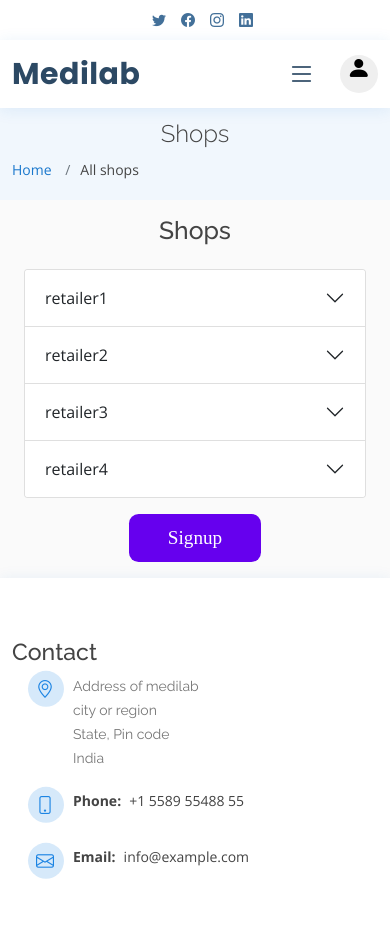
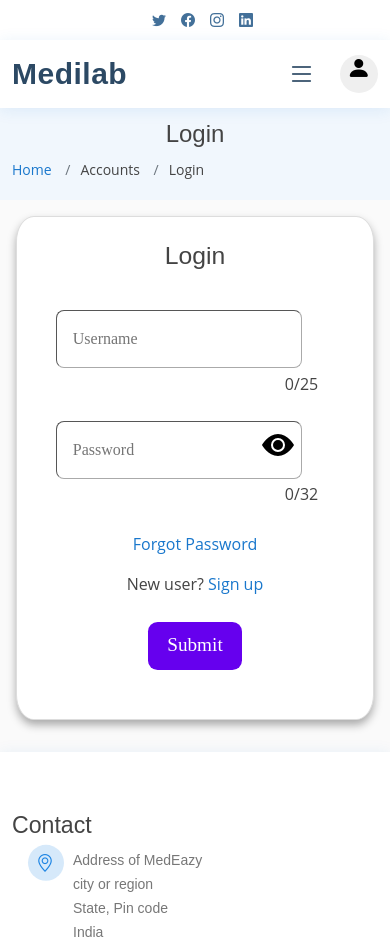
Before and after one commit to Kiran123456-sys/MedEazy, a plain HTML site: page shops.html in a window 390 px wide. Shown: the top 947 px of the page. Drawn offline with nearby package versions, Linux system fonts and the light colour scheme.

Commit message:
Update shops.html

```diff
--- a/shops.html
+++ b/shops.html
@@ -10,7 +10,9 @@
     <link href="/assets/img/apple-touch-icon.png" rel="apple-touch-icon">
 
     <!-- Google Fonts -->
-    <link href="https://fonts.googleapis.com/css?family=Open+Sans:300,300i,400,400i,600,600i,700,700i|Raleway:300,300i,400,400i,500,500i,600,600i,700,700i|Poppins:300,300i,400,400i,500,500i,600,600i,700,700i" rel="stylesheet">
+    <link rel="preconnect" href="https://fonts.googleapis.com">
+    <link rel="preconnect" href="https://fonts.gstatic.com" crossorigin>
+    <link href="https://fonts.googleapis.com/css2?family=Courgette&display=swap" rel="stylesheet">
 
     <!-- Vendor CSS Files -->
     <link href="/assets/vendor/fontawesome-free/css/all.min.css" rel="stylesheet">
@@ -26,7 +28,11 @@
     <link href="/assets/css/style.css" rel="stylesheet">
     <link href="/css/style.css" rel="stylesheet">
 
-  <title>Shops</title>
+  <title>Login</title>
+  <link rel="stylesheet" href="/css/forms.css">
+  <script src="/js/forms.js" defer=""></script>
+  <script src="/js/login.js" defer=""></script>
+  <script src="/js/validators/util.js" defer=""></script>
   </head>
 
   <body>
@@ -51,10 +57,10 @@
       <ul>
         <li><a class="nav-link" href="/">Home</a></li>
 
-          <li><a href="login.html">Login</a></li>
+          <li><a href="" class="active">Login</a></li>
           <li><a href="signup.html">Signup</a></li>
 
-        <li><a class="nav-link active" href="/all">Shops</a></li>
+        <li><a class="nav-link" href="shops.html">Shops</a></li>
         <li><a class="nav-link scrollto" href="#about">About</a></li>
         <li><a class="nav-link" href="#contact">Contact</a></li>
       </ul>
@@ -63,7 +69,7 @@
         <button class="user-icon" type="button"><i class="bi bi-person-fill"></i></button>
         <ul>
 
-            <li><a href="login.html">Login</a></li>
+
             <li><a href="signup.html">Sign up</a></li>
 
         </ul>
@@ -79,105 +85,97 @@
     <div class="container">
 
       <div class="d-flex justify-content-between align-items-center">
-        <h2>Shops</h2>
+        <h2>Login</h2>
         <ol>
           <li><a href="/">Home</a></li>
-          <li>All shops</li>
+          <li>Accounts</li>
+          <li>Login</li>
         </ol>
       </div>
 
     </div>
   </section><!-- End Breadcrumbs Section -->
   <main>
-    <div class="container-flex">
-      <h2>Shops</h2>
+    <div class="form-container">
+
+      <form id="login" action="/auth/login?" method="post">
+        <div>
+          <h2 class="center">Login</h2>
+        </div>
         <div class="alerts-container">
+
+
+
+
 
 
   </div>
 
-      <div class="accordion" id="retailers">
-
-          <div class="accordion-item">
-            <p class="accordion-header" tabindex="0">
-              <button type="button" class="accordion-button collapsed" data-bs-toggle="collapse" data-bs-target="#ret0" aria-expanded="false" aria-controls="#ret0" id="heading0">retailer1</button>
-            </p>
-            <div class="accordion-collapse collapse" id="ret0" aria-labelledby="heading0" data-bs-parent="#retailers" >
-              <div class="accordion-body">
-                <ul class="dll">
-                  <li><span>Name: </span><span>retailer1</span></li>
-                  <li><span>Contact: </span><span>contact1></li>
-                  <li><span>Email: </span><span>gmail1</span></li>
-                  <li><span>Address: </span><span>address1</span></li>
-                </ul>
-                <p class="row">
-                  <a href="/profile?id=101" class="button small col-7">View profile</a>
-                </p>
+        <div>
+          <div class="field">
+            <label>
+              <input type="text" name="username" placeholder="Username" maxlength="25">
+              <span>Username:</span>
+            </label>
+            <p><span class="error"></span><span class="counter">6/25</span></p>
+            <p><span class="hint"></span></p>
           </div>
         </div>
+        <div>
+          <div class="field">
+            <label>
+              <i class="eye suffix password"></i>
+              <input type="password" name="password" placeholder="Password" maxlength="32" value="">
+              <span>Password:</span>
+            </label>
+            <p><span class="error"></span><span class="counter">15/32</span></p>
+            <p><span class="hint"></span></p>
+          </div>
+        </div>
+        <div>
+          <div class="center"><a class="toggleForm scrollto" href="#forgot">Forgot Password</a></div>
+        </div>
+        <div>
+          <div class="center">New user? <a href="/auth/register">Sign up</a></div>
+        </div>
+        <div>
+          <div class="field">
+            <button class="button">Submit</button>
+          </div>
+        </div>
+      </form>
+      <form id="forgot" class="hidden" action="/auth/forgot" method="get">
+        <div>
+          <h2 class="center">Forgot Password</h2>
+        </div>
+        <div class="alerts-container">
+
+
+
+
+
+
   </div>
 
-          <div class="accordion-item">
-            <p class="accordion-header" tabindex="0">
-              <button type="button" class="accordion-button collapsed" data-bs-toggle="collapse" data-bs-target="#ret1" aria-expanded="false" aria-controls="#ret1" id="heading1">retailer2</button>
-            </p>
-            <div class="accordion-collapse collapse" id="ret1" aria-labelledby="heading1" data-bs-parent="#retailers">
-              <div class="accordion-body">
-                <ul class="dll">
-                  <li><span>Name: </span><span>retailer2</span></li>
-                  <li><span>Contact: </span><span>contact2</span></li>
-                  <li><span>Email: </span><span>gmail2</span></li>
-                  <li><span>Address: </span><span>address2</span></li>
-                </ul>
-                <p class="row">
-                  <a href="/profile?id=102" class="button small col-7">View profile</a>
-                </p>
+        <div>
+          <div class="field">
+            <label>
+              <input type="text" name="username" placeholder="Username" maxlength="25">
+              <span>Username:</span>
+            </label>
+            <p><span class="error"></span><span class="counter">6/25</span></p>
+            <p><span class="hint"></span></p>
           </div>
         </div>
+        <div>
+          <div class="center"><a class="toggleForm scrollto" href="#login">Login</a></div>
         </div>
-
-          <div class="accordion-item">
-            <p class="accordion-header" tabindex="0">
-              <button type="button" class="accordion-button collapsed" data-bs-toggle="collapse" data-bs-target="#ret2" aria-expanded="false" aria-controls="#ret2" id="heading2">retailer3</button>
-            </p>
-            <div class="accordion-collapse collapse" id="ret2" aria-labelledby="heading2" data-bs-parent="#retailers" >
-              <div class="accordion-body">
-                <ul class="dll">
-                  <li><span>Name: </span><span>retailer3</span></li>
-                  <li><span>Contact: </span><span>contact3</span></li>
-                  <li><span>Email: </span><span>gamil3</span></li>
-                  <li><span>Address: </span><span>address3</span></li>
-                </ul>
-                <p class="row">
-                  <a href="/profile?id=103" class="button small col-7">View profile</a>
-                </p>
+        <div>
+          <div class="field">
+            <button class="button">Submit</button>
           </div>
         </div>
-          </div>
-
-          <div class="accordion-item">
-            <p class="accordion-header" tabindex="0">
-              <button type="button" class="accordion-button collapsed" data-bs-toggle="collapse" data-bs-target="#ret3" aria-expanded="false" aria-controls="#ret3" id="heading3">retailer4</button>
-            </p>
-            <div class="accordion-collapse collapse" id="ret3" aria-labelledby="heading3" data-bs-parent="#retailers" >
-              <div class="accordion-body">
-                <ul class="dll">
-                  <li><span>Name: </span><span>retailer4</span></li>
-                  <li><span>Contact: </span><span>contact4</span></li>
-                  <li><span>Email: </span><span>gmail4</span></li>
-                  <li><span>Address: </span><span>address4</span></li>
-                </ul>
-                <p class="row">
-                  <a href="/profile?id=104" class="button small col-7">View profile</a>
-                </p>
-              </div>
-            </div>
-          </div>
-
-      </div>
-      <div class="row">
-        <a href="signup.html" class="button">Signup</a>
-      </div>
+      </form>
     </div>
   </main>
 
@@ -195,7 +193,7 @@
             <h3>Contact</h3>
             <ul>
               <li><i class="bi bi-geo-alt"></i><p>
-                Address of medilab<br>
+                Address of MedEazy<br>
                 city or region<br>
                 State, Pin code<br>
                 India
```
Lines whose indentation alone changed are shown as unchanged.
